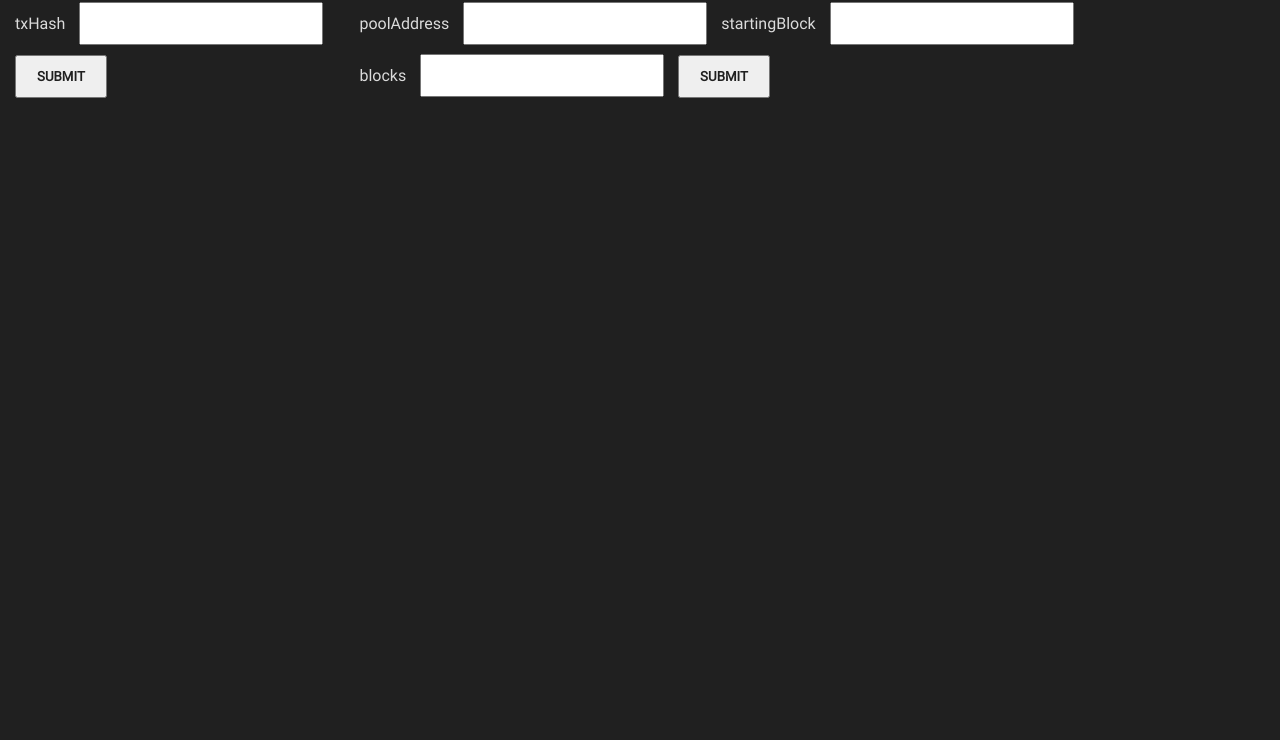
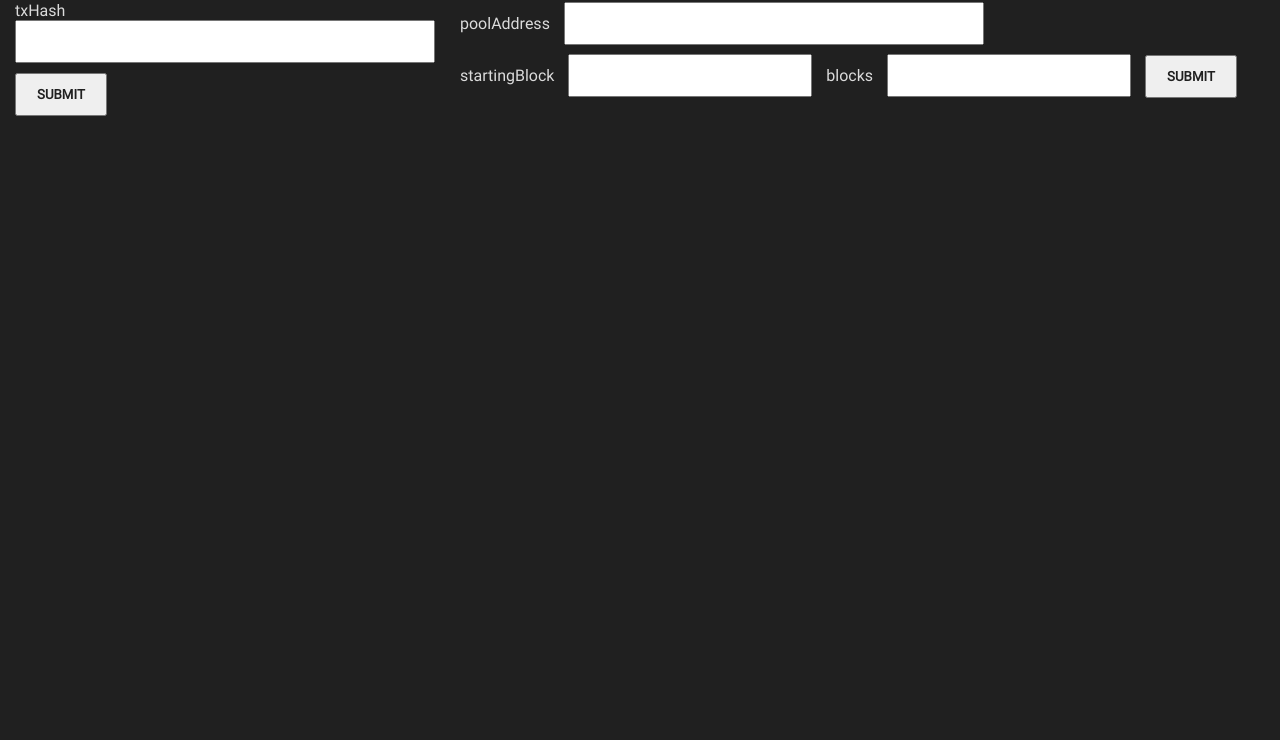
Before and after one commit to KseniaLass/ppdev-ts, a website built with webpack: page src/index.html in a window 1280 px wide. Shown: the part 60-800 px from the top of the page. Built offline with nearby package versions, Linux system fonts and the light colour scheme.

Commit message:
fix back btn in browser

```diff
--- a/src/css/app.scss
+++ b/src/css/app.scss
@@ -24,6 +24,11 @@ h1 {
     &__field {
         display: inline-block;
         margin-right: 10px;
+        &:first-child {
+            input {
+                min-width: 420px;
+            }
+        }
     }
     &__input {
         height: auto;
--- a/src/ts/index.ts
+++ b/src/ts/index.ts
@@ -198,7 +198,7 @@ function init() {
         for (let key in query) {
             url.searchParams.set(key, query[key]);
         }
-        history.pushState({}, "", url);
+        window.history.replaceState(null, null, url);
     }
 
     function formatChartData(data: IChartResponse): ICandle[] {
```
